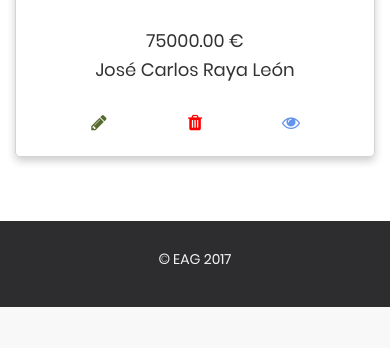
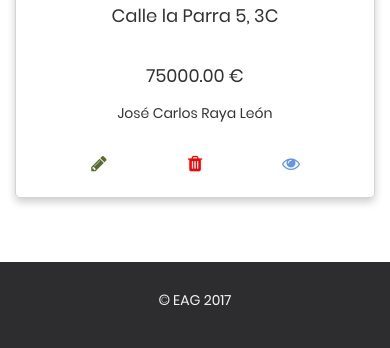
Before and after one commit to TheJosecraft/Inmobiliaria, a PHP site: page /inmuebles.php in a window 390 px wide. Shown: the part 988-1336 px from the top of the page. Before the commit the page ends 1295 px from the top, so only its background shows below. Run offline with PHP 8.4, Linux system fonts and the light colour scheme; data comes from the database, SQL or seed files in the repository; some libraries are stand-ins or nearby versions.

Commit message:
Altura correcta

```diff
--- a/inmuebles.php
+++ b/inmuebles.php
@@ -99,32 +99,45 @@
                                                 </div>
                                             </div>
                                             <br>
-                                            <div class="row">
-                                                <div class="col-md-12 text-center">
+                                            <div class="row text-center">
                                                 <h4><?php echo precio($fila['precio']); ?> €</h4>
                                             </div>
+                                            <div class="row text-center">
+                                               <?php
+
+                                                    include 'conexion.php';
+                                                        $cons_nombres = "select nombre, apellidos from clientes
+                                                                            where id = $fila[id_cliente]";
+                                                        $nombres = mysqli_query($conexion, $cons_nombres);
+                                                        $nombre = mysqli_fetch_array($nombres);
+
+
+                                                    if($fila['id_cliente'] != 0){
+                                                    ?>
+                                                        <h5><?php echo $nombre['nombre']." ".$nombre['apellidos'] ?></h5>
+                                                        <?php
+                                                    }else{
+                                                        echo '<h5>&nbsp</h5>';
+                                                    }
+                                                ?>
                                             </div>
                                             <br>
-                                            <div class="row">
-                                                <div class="col-md-6">
+                                            <div class="row center-block">
+                                                <div class="col-xs-12">
 
-                                                    <div class="col-md-6"><span>
-                                                        <a class="btn btn-m" href="includes/forms/mod_inmueble.php?id=<?php echo $fila['id'] ?>">
+                                                    <div class="col-xs-4 text-center"><span>
+                                                        <a class="btn-m" href="includes/forms/mod_inmueble.php?id=<?php echo $fila['id'] ?>">
                                                         <span class="fa fa-pencil"></span></a>
                                                     </span>
                                                     </div>
-                                                    <div class="col-md-6"><span class="pull-left">
-                                                        <a class="btn btn-r" href="includes/forms/del_inmueble.php?id=<?php echo $fila['id'] ?>">
+                                                    <div class="col-xs-4 text-center">
+                                                        <a class="btn-r" href="includes/forms/del_inmueble.php?id=<?php echo $fila['id'] ?>">
                                                         <span class="fa fa-trash"></span></a>
-                                                    </span>
                                                     </div>
-
-
+                                                    <div class="col-xs-4 text-center">
+                                                            <a class="btn-e" href="inmueble.php?id=<?php echo $fila['id'] ?>">
+                                                            <span class="fa fa-eye"></span></a>
                                                     </div>
-                                                <div class="col-md-6">
-                                                    <span class="pull-right">
-                                                        <a class="btn btn-e" href="inmueble.php?id=<?php echo $fila['id'] ?>"><span class="fa fa-eye"></span></a>
-                                                    </span>
                                                 </div>
                                             </div>
                                         </div>
@@ -192,34 +205,27 @@
                                                 </div>
                                             </div>
                                             <br>
-                                            <div class="row">
-                                               <?php if($fila['id_cliente'] != 0){
-                                                        ?>
-                                                        <div class="col-md-6 text-center">
+                                            <div class="row text-center">
                                                 <h4><?php echo precio($fila['precio']); ?> €</h4>
                                             </div>
-                                                <div class="col-md-6 text-center">
-                                                    <h4><?php
+                                            <div class="row text-center">
+                                               <?php
+
                                                     include 'conexion.php';
                                                         $cons_nombres = "select nombre, apellidos from clientes
                                                                             where id = $fila[id_cliente]";
                                                         $nombres = mysqli_query($conexion, $cons_nombres);
                                                         $nombre = mysqli_fetch_array($nombres);
-                                                        echo $nombre['nombre']." ".$nombre['apellidos'];
 
 
-
-                                                    ?></h4>
-                                                </div>
+                                                    if($fila['id_cliente'] != 0){
+                                                    ?>
+                                                        <h5><?php echo $nombre['nombre']." ".$nombre['apellidos'] ?></h5>
                                                         <?php
                                                     }else{
+                                                        echo '<h5>&nbsp</h5>';
+                                                    }
                                                 ?>
-                                                        <div class="col-md-12 text-center">
-                                                    <h4><?php echo precio($fila['precio']); ?> €</h4>
-                                                </div>
-                                                        <?php
-                                                    } ?>
-
                                             </div>
                                             <br>
                                             <div class="row center-block">
```
Lines whose indentation alone changed are shown as unchanged.
